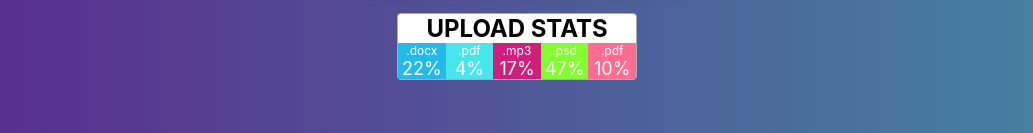
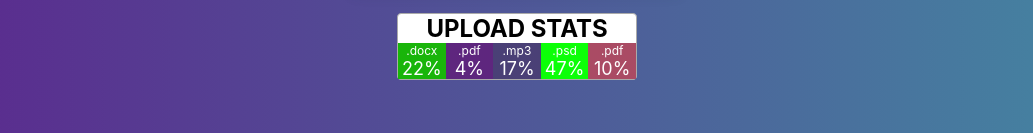
Before and after one commit to vlevkovska/goit-react-hw-01-components, a React (Create React App) app: page / in a window 1280 px wide. Shown: the part 512-645 px from the top of the page, without its empty margins (123-1156 px from the left). Built offline with nearby package versions, Linux system fonts and the light colour scheme.

Commit message:
Mistakes of Statistics corrected

```diff
--- a/src/components/Statistics/Statistics.js
+++ b/src/components/Statistics/Statistics.js
@@ -1,5 +1,6 @@
 import PropTypes from 'prop-types';
 import s from './statistics.module.css';
+import backgroundColor from './colorGenerator';
 
 function Statistics({ title, stats }) {
   return (
@@ -7,21 +8,14 @@ function Statistics({ title, stats }) {
       {/* {!title ? !title : <h2 className={s.title}>{title}</h2>} */}
       {title && <h2 className={s.title}>{title}</h2>}
       <ul className={s.list}>
-        {stats.map(element => (
+        {stats.map(({ id, label, percentage }) => (
           <li
             className={s.item}
-            key={element.id}
-            style={{
-              backgroundColor: `${
-                '#' +
-                (Math.random().toString(16) + '000000')
-                  .substring(2, 8)
-                  .toUpperCase()
-              }`,
-            }}
+            key={id}
+            style={{ backgroundColor: backgroundColor() }}
           >
-            <span className={s.label}>{element.label}</span>
-            <span className={s.percentage}>{element.percentage}%</span>
+            <span className={s.label}>{label}</span>
+            <span className={s.percentage}>{percentage}%</span>
           </li>
         ))}
       </ul>
@@ -30,9 +24,14 @@ function Statistics({ title, stats }) {
 }
 
 Statistics.propTypes = {
-  id: PropTypes.string,
-  label: PropTypes.string,
-  percentage: PropTypes.number,
+  title: PropTypes.string,
+  stats: PropTypes.arrayOf(
+    PropTypes.shape({
+      id: PropTypes.string,
+      label: PropTypes.string,
+      percentage: PropTypes.number,
+    }),
+  ),
 };
 
 export default Statistics;
--- /dev/null
+++ b/src/components/Statistics/colorGenerator.js
@@ -0,0 +1,7 @@
+export default function backgroundColor() {
+  let color = Math.floor(Math.random() * Math.pow(256, 3)).toString(16);
+  while (color.length < 6) {
+    color = '0' + color;
+  }
+  return '#' + color;
+}
```
